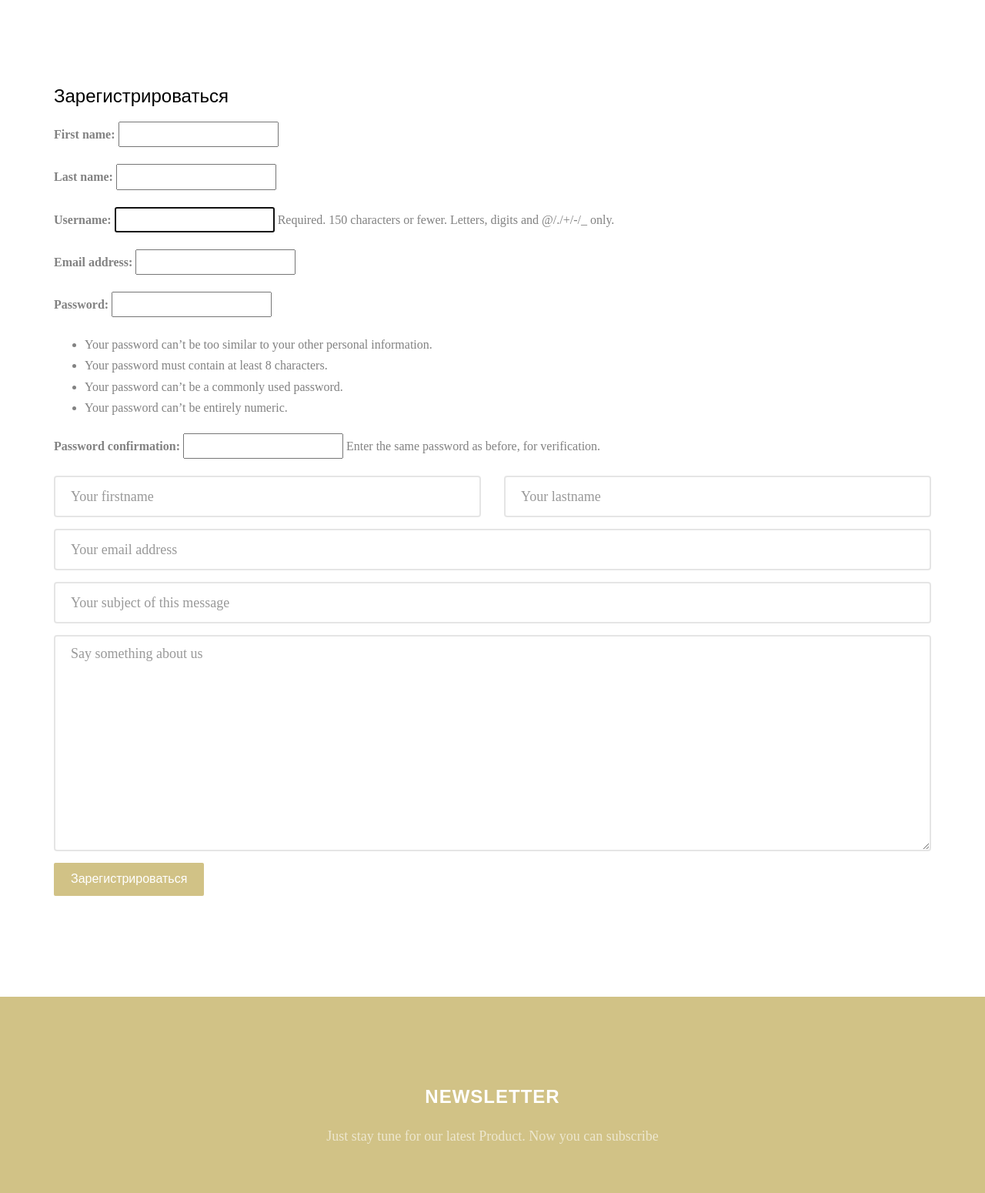
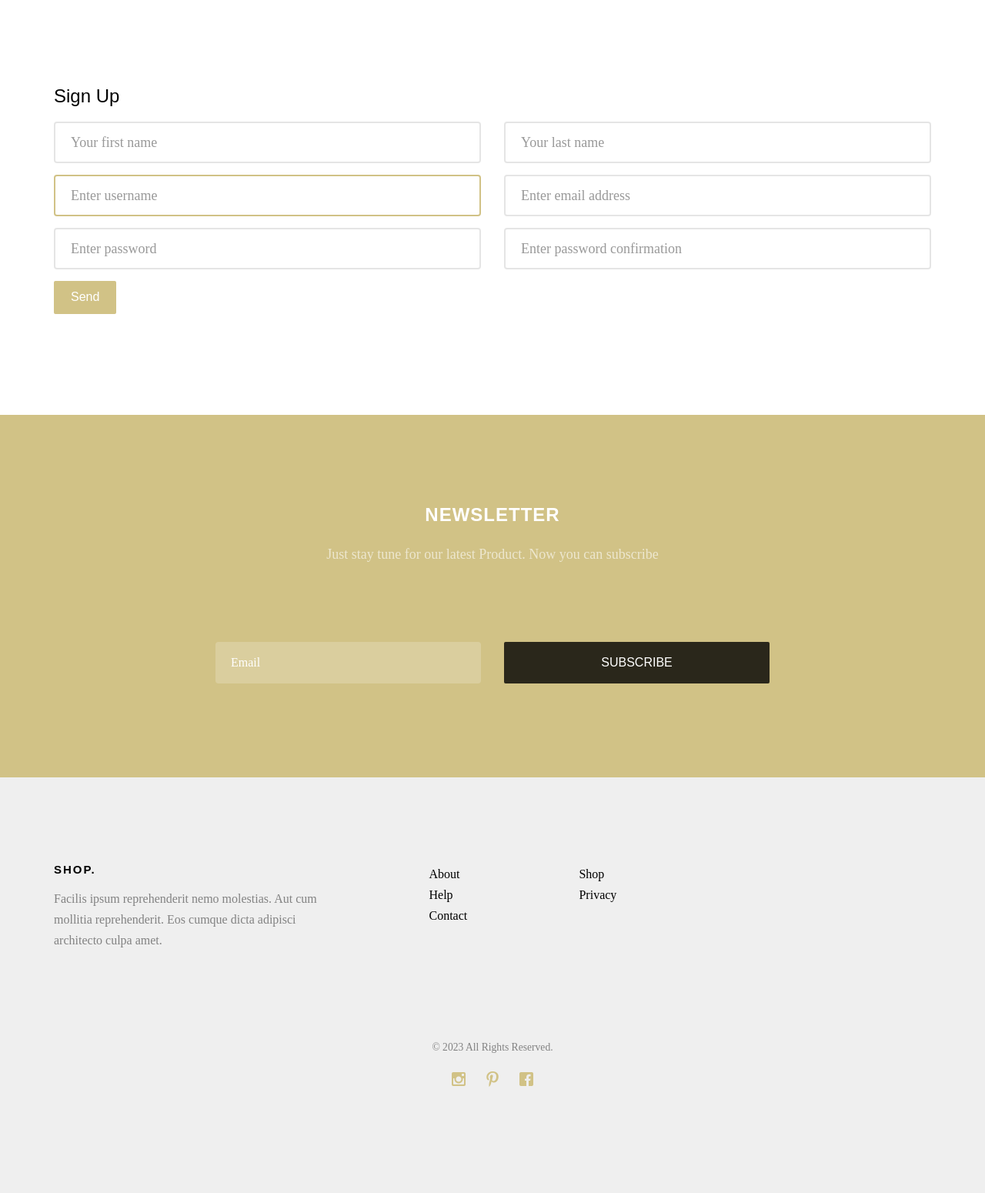
Before and after one commit to PyChenka/wStore, a Django app: page /auth/signup/ in a window 1280 px wide. Shown: the part 72-1622 px from the top of the page at 77% size. Run offline with Django 4.2, Linux system fonts and the light colour scheme; some libraries are stand-ins or nearby versions; some web fonts are replaced.

Commit message:
add: templates users/signup add templatetags

```diff
--- /dev/null
+++ b/windstore/core/templatetags/users_filters.py
@@ -0,0 +1,25 @@
+from django import template
+
+register = template.Library()
+
+# @register.filter
+# def addclass(field, css):
+#     """Добавляет атрибут class в теги <input> при рендеринге полей формы"""
+#     return field.as_widget(attrs={'class': css})
+
+
+@register.filter
+def addattrs(field, css):
+    """
+    Добавляет атрибуты в теги <input> при рендеринге полей формы.
+    Ввод в формате 'атрибут1:значение1,атрибут2:значение2,...'
+    """
+    attrs = {}
+    definition = css.split(',')
+
+    for d in definition:
+        key, value = d.split(':')
+        if key == 'placeholder':
+            value = f'{value} {field.label.lower()}'
+        attrs[key] = value
+    return field.as_widget(attrs=attrs)
--- a/windstore/templates/users/signup.html
+++ b/windstore/templates/users/signup.html
@@ -1,56 +1,40 @@
 {% extends 'base.html' %}
+{% load users_filters %}
 {% block content %}
-<!--	<div id="fh5co-product">-->
-<!--		<div class="container">-->
-<!--			<div class="row animate-box">-->
-<!--				<div class="col-md-8 col-md-offset-2 text-center fh5co-heading">-->
-<!--					<h3>Зарегистрироваться</h3>-->
-<!--				</div>-->
-<!--			</div>-->
-<!--        </div>-->
-<!--    </div>-->
-
 	<div id="fh5co-contact">
 		<div class="container">
 			<div class="row">
 				<div class="col-md-12 animate-box">
-					<h3>Зарегистрироваться</h3>
+					<h3>Sign Up</h3>
 					<form method="post" action="{% url 'users:signup' %}">
 						{% csrf_token %}
-                        {{ form.as_p }}
                         <div class="row form-group">
 							<div class="col-md-6">
-								<!-- <label for="fname">First Name</label> -->
-								<input type="text" id="fname" class="form-control" placeholder="Your firstname">
+                                {{ form.first_name|addattrs:'class:form-control,placeholder:Your' }}
 							</div>
 							<div class="col-md-6">
 								<!-- <label for="lname">Last Name</label> -->
-								<input type="text" id="lname" class="form-control" placeholder="Your lastname">
+                                {{ form.last_name|addattrs:'class:form-control,placeholder:Your' }}
 							</div>
 						</div>
-
 						<div class="row form-group">
-							<div class="col-md-12">
-								<!-- <label for="email">Email</label> -->
-								<input type="text" id="email" class="form-control" placeholder="Your email address">
+							<div class="col-md-6">
+                                {{ form.username|addattrs:'class:form-control,placeholder:Enter' }}
+							</div>
+							<div class="col-md-6">
+                                {{ form.email|addattrs:'class:form-control,placeholder:Enter' }}
 							</div>
 						</div>
-
 						<div class="row form-group">
-							<div class="col-md-12">
-								<!-- <label for="subject">Subject</label> -->
-								<input type="text" id="subject" class="form-control" placeholder="Your subject of this message">
+							<div class="col-md-6">
+                                {{ form.password1|addattrs:'class:form-control,placeholder:Enter' }}
 							</div>
-						</div>
-
-						<div class="row form-group">
-							<div class="col-md-12">
-								<!-- <label for="message">Message</label> -->
-								<textarea name="message" id="message" cols="30" rows="10" class="form-control" placeholder="Say something about us"></textarea>
+							<div class="col-md-6">
+                                {{ form.password2|addattrs:'class:form-control,placeholder:Enter' }}
 							</div>
 						</div>
 						<div class="form-group">
-							<input type="submit" value="Зарегистрироваться" class="btn btn-primary">
+							<input type="submit" value="Send" class="btn btn-primary">
 						</div>
 
 					</form>
@@ -58,12 +42,4 @@
             </div>
         </div>
     </div>
-
-<!--  <div>-->
-<!--  <form method="post" action="{% url 'users:signup' %}">-->
-<!--    {% csrf_token %}-->
-<!--    {{ form.as_p }}-->
-<!--    <input type="submit" value="Зарегистрироваться">-->
-<!--  </form>-->
-<!--  </div>-->
 {% endblock %}
--- a/windstore/windstore/settings.py
+++ b/windstore/windstore/settings.py
@@ -49,6 +49,9 @@ TEMPLATES = [
                 'django.contrib.messages.context_processors.messages',
                 'core.context_processors.menu.menu'
             ],
+            'libraries':{
+                'users_filters': 'core.templatetags.users_filters',
+            }
         },
     },
 ]
```
Also changed, not shown: windstore/core/templatetags/__init__.py (added).
